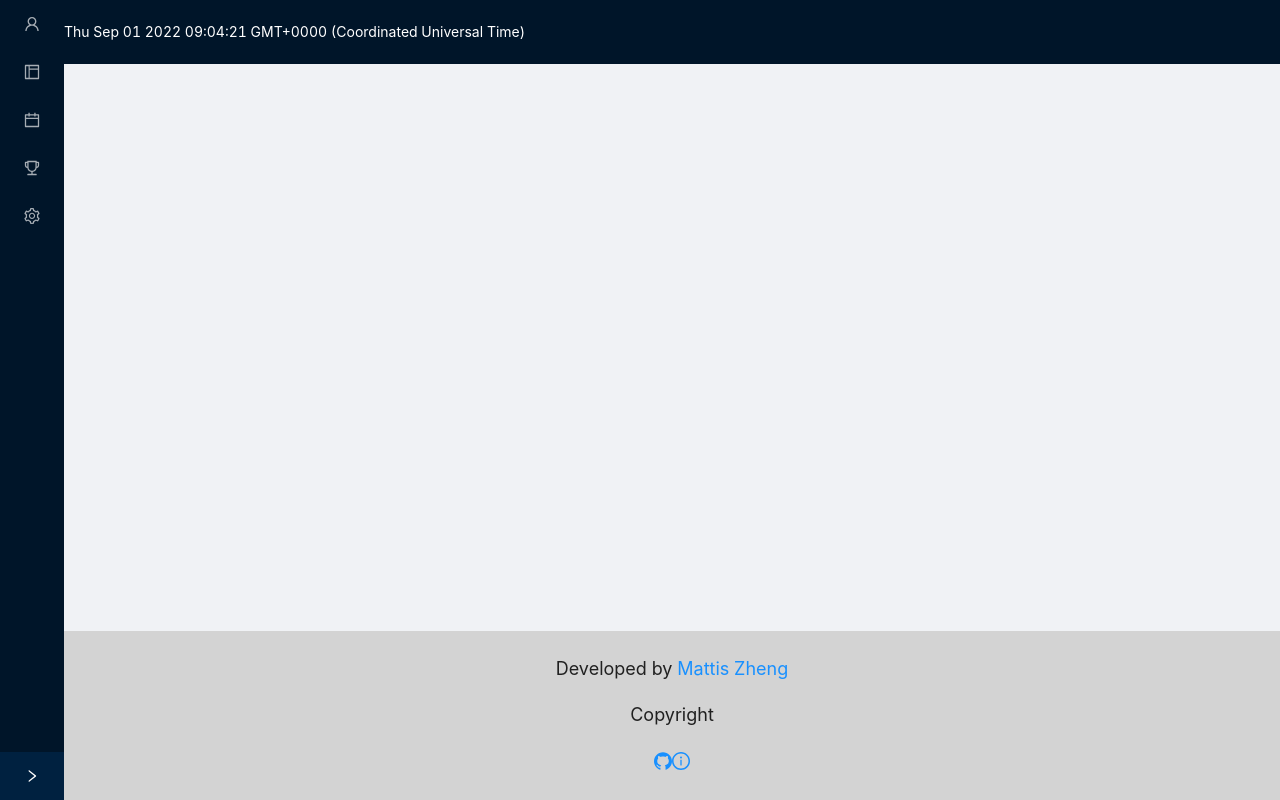
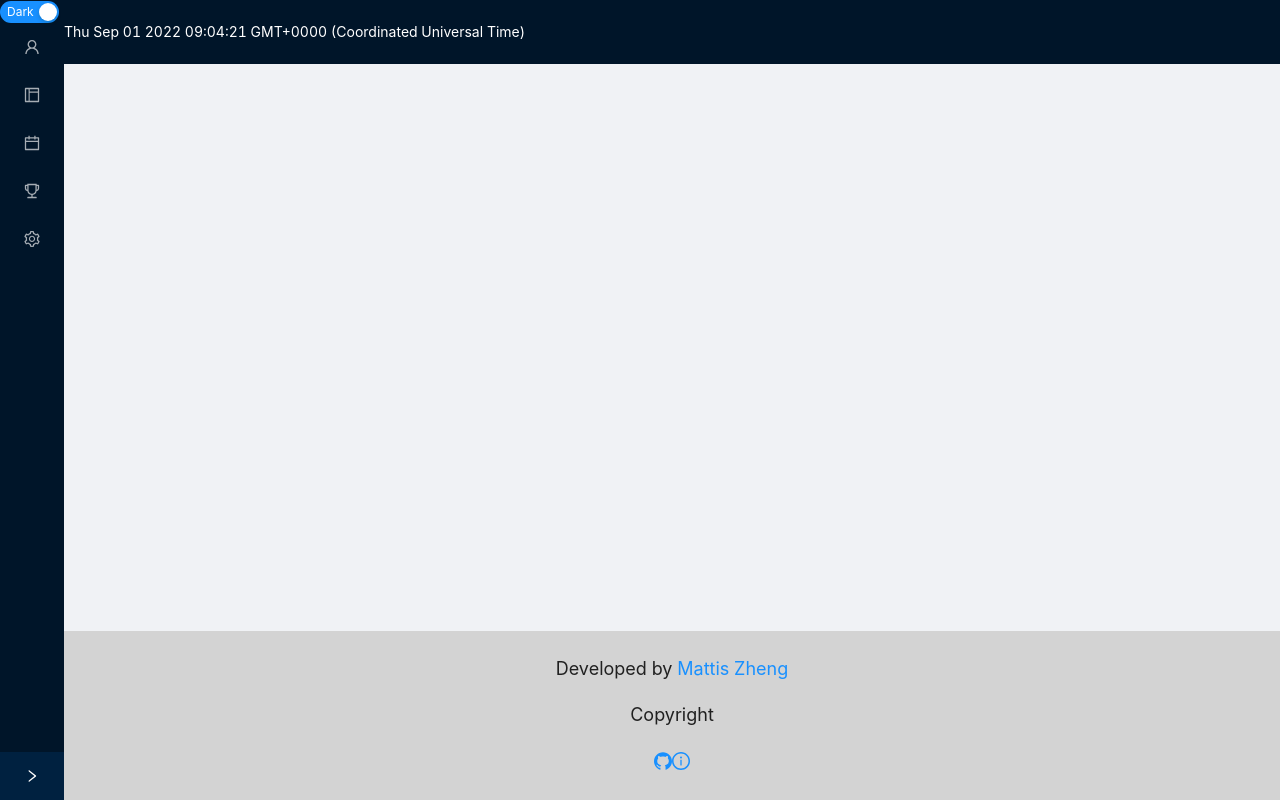
Before and after one commit to MattisZheng/sisyphus_stone, a React (Vite) app: page / in a window 1280 px wide. Built offline with nearby package versions, Linux system fonts and the light colour scheme.

Commit message:
add dark mode switch

```diff
--- a/src/App.jsx
+++ b/src/App.jsx
@@ -1,5 +1,5 @@
 import { LayoutOutlined, TrophyOutlined, UserOutlined, SettingOutlined, CalendarOutlined } from "@ant-design/icons";
-import { Layout, Menu } from "antd";
+import { Layout, Menu, Switch } from "antd";
 import React, { useState } from "react";
 import { BrowserRouter, Routes, Route, Link } from "react-router-dom";
 import HeaderContent from "./components/HeaderContent";
@@ -25,12 +25,16 @@ const items = [
 function App() {
   const [collapsed, setCollapsed] = useState(true);
 
+  const [theme, setTheme] = useState("dark");
+
+  const changeTheme = (value) => {
+    setTheme(value ? "dark" : "light");
+  };
+
   // handleCollapse
   const handleCollapse = () => {
     setCollapsed(!collapsed);
   };
-
-
 
   return (
     <BrowserRouter>
@@ -39,9 +43,9 @@ function App() {
           minHeight: "100vh",
         }}
       >
-        <Sider collapsible collapsed={collapsed} collapsedWidth="64" onCollapse={handleCollapse}>
-          <Menu theme="dark" defaultSelectedKeys={["1"]} mode="vertical" items={items} style={{ fontSize: "16px" }} selectedKeys>
-          </Menu>
+        <Sider theme={theme} collapsible collapsed={collapsed} collapsedWidth="64" onCollapse={handleCollapse}>
+          <Switch checked={theme === "dark"} onChange={changeTheme} checkedChildren="Dark" unCheckedChildren="Light" />
+          <Menu theme={theme} defaultSelectedKeys={["1"]} mode="vertical" items={items} style={{ fontSize: "16px" }} selectedKeys></Menu>
         </Sider>
         <Layout className="site-layout">
           <Header
```
